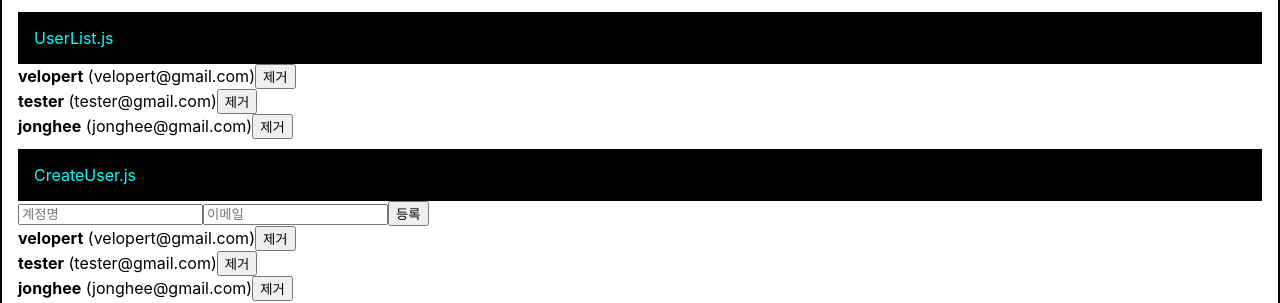
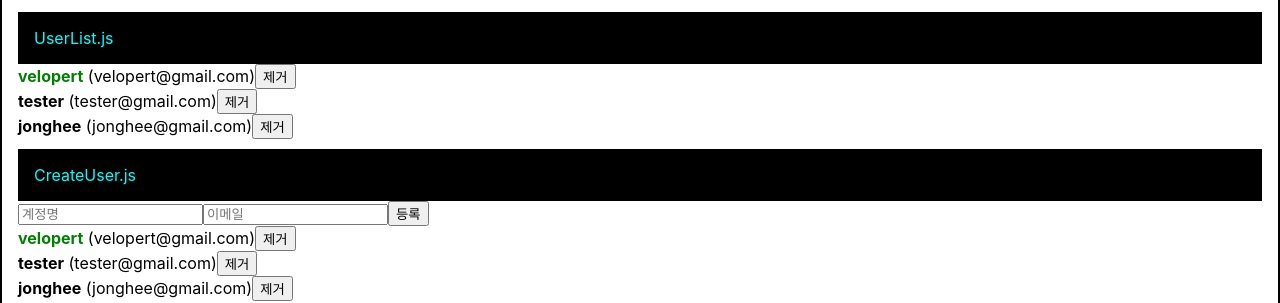
Before and after one commit to SW-JONGHEE/react-vlpt, a React (Create React App) app: page / in a window 1280 px wide. Shown: the part 549-852 px from the top of the page. Built offline with nearby package versions, Linux system fonts and the light colour scheme.

Commit message:
배열에 항목 수정하기(onToggle)

```diff
--- a/src/App.js
+++ b/src/App.js
@@ -38,16 +38,21 @@
           id: 1,
           username: 'velopert',
           email: 'velopert@gmail.com',
+          active: true,
       },
       {
           id: 2,
           username: 'tester',
           email: 'tester@gmail.com',
+          active: false,
+
       },
       {
           id: 3,
           username: 'jonghee',
           email: 'jonghee@gmail.com',
+          active: false,
+
       },
   ]);
 
@@ -76,6 +81,12 @@
     setUsers(users.filter(user => user.id !== id ));
   };
 
+  const onToggle = id => {
+      setUsers(users.map(user =>
+        user.id === id ? { ...user, active: !user.active } : user
+      ));
+  };
+
   return (
     <Wrapper>
         <Hello name="react" color="red" isSpecial={true}/>
@@ -102,7 +113,7 @@
             onChange={onChange}
             onCreate={onCreate}
         />
-        <UserList users={users} onRemove={onRemove}/>
+        <UserList users={users} onRemove={onRemove} onToggle={onToggle}/>
     </Wrapper>
   );
 }
--- a/src/UserList.js
+++ b/src/UserList.js
@@ -1,19 +1,30 @@
 import React from 'react';
 
-function User({user, onRemove}) {
+function User({user, onRemove, onToggle}) {
     return (
         <div>
-            <b>{user.username}</b> <span>({user.email})</span>
+            <b
+                style={{
+                    cursor: "pointer",
+                    color: user.active ? 'green' : 'black'
+                }}
+                onClick={() => onToggle(user.id)}
+            >{user.username}</b> <span>({user.email})</span>
             <button onClick={() => onRemove(user.id)}>제거</button>
         </div>
     );
 }
 
-function UserList({ users, onRemove }) {
+function UserList({ users, onRemove, onToggle }) {
   return (
    <div>
        {users.map(user => (
-           <User user={user} key={user.id} onRemove={onRemove} />
+           <User
+               user={user}
+               key={user.id}
+               onRemove={onRemove}
+               onToggle={onToggle}
+           />
        ))}
    </div>
   );
```
